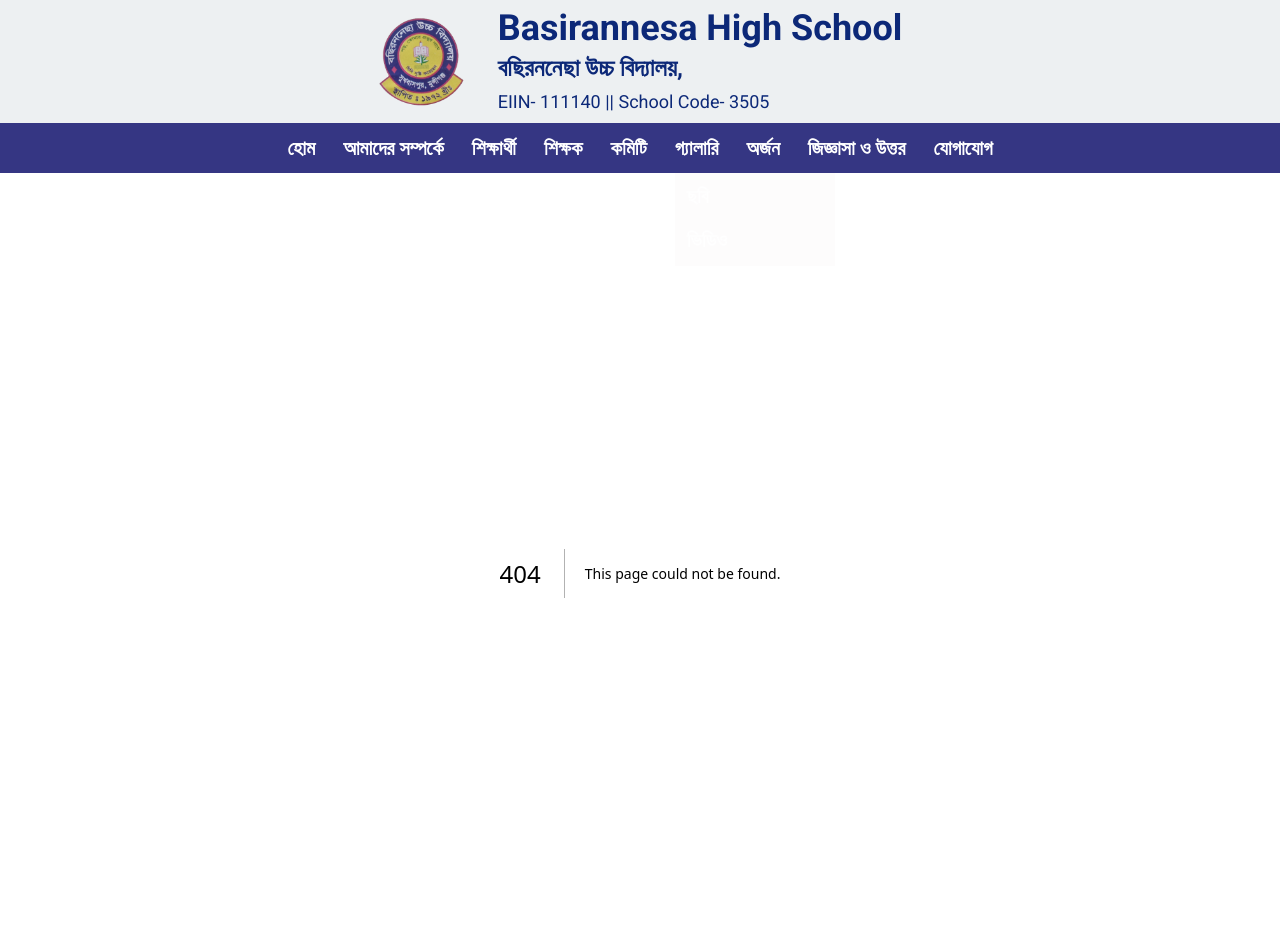
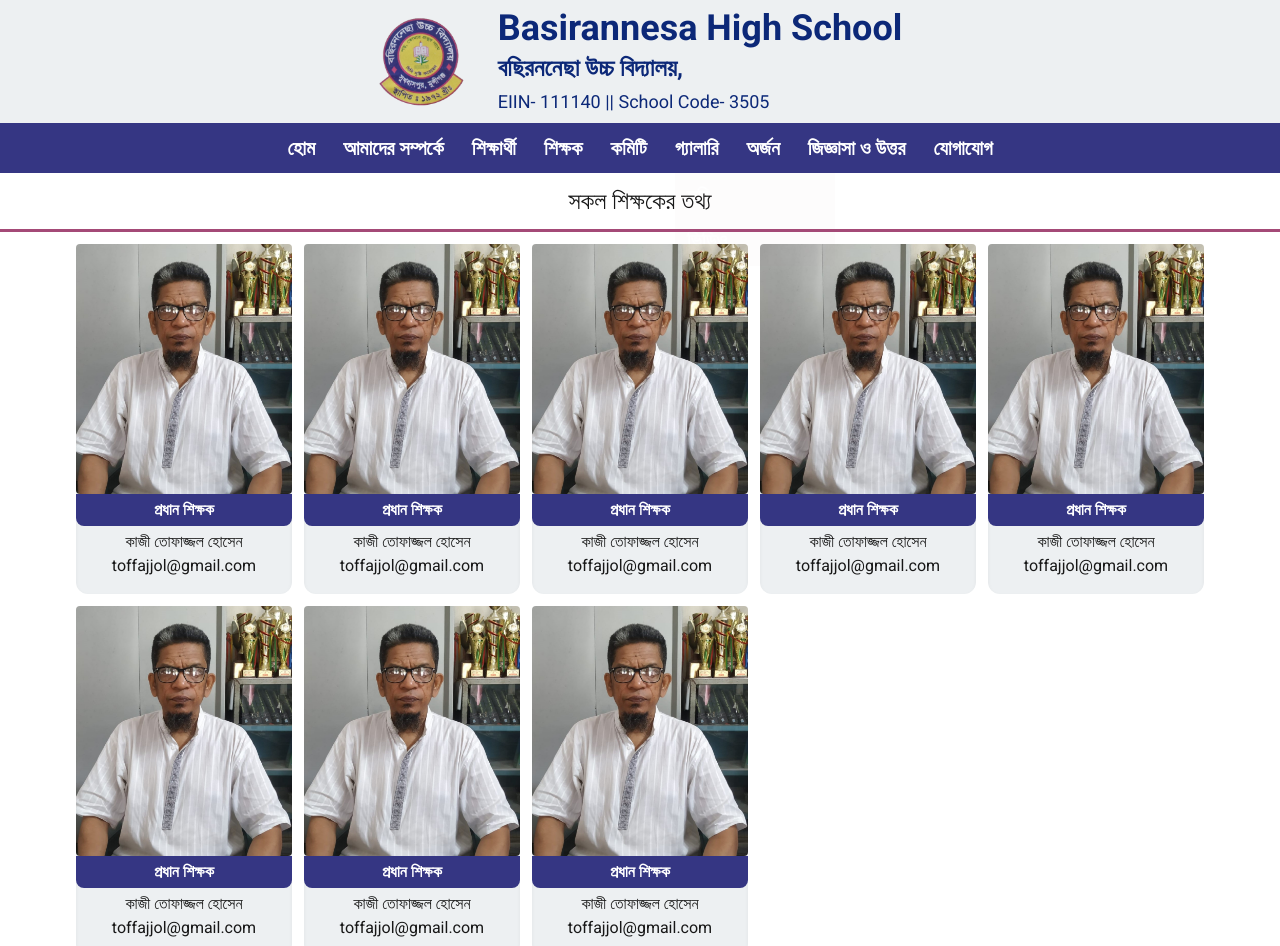
Before and after one commit to MahmudulHasan1211/basirannesa-high-school-website, a Next.js app in the folder front-end/: page /teacher in a window 1280 px wide. Before the commit this address had no page. Shown: the top 946 px of the page. Built offline with nearby package versions, Linux system fonts and the light colour scheme.

Commit message:
gallery added

```diff
--- a/front-end/app/components/Nav.tsx
+++ b/front-end/app/components/Nav.tsx
@@ -1,4 +1,5 @@
 "use client";
+import Link from "next/link";
 import { useState } from "react";
 
 export default function Nav() {
@@ -26,26 +27,47 @@ export default function Nav() {
     ${menuOpen ? "block" : "hidden"}
     md:h-auto md:w-auto md:flex md:flex-row md:static md:bg-transparent md:space-y-0 md:space-x-7 md:items-center md:justify-center md:font-light md:text-white`}
         >
-  <li className="text-xl font-bold cursor-pointer hover:text-[#008000]">হোম</li>
-  <li className="text-xl font-bold cursor-pointer hover:text-[#008000]">আমাদের সম্পর্কে</li>
-  <li className="text-xl font-bold cursor-pointer hover:text-[#008000]">শিক্ষার্থী</li>
-  <li className="text-xl font-bold cursor-pointer hover:text-[#008000]">শিক্ষক</li>
-  <li className="text-xl font-bold cursor-pointer hover:text-[#008000]">কমিটি</li>
+          <li className="text-xl font-bold cursor-pointer hover:text-[#008000]">
+          <Link href="/"> হোম</Link>
+
+          </li>
+          <li className="text-xl font-bold cursor-pointer hover:text-[#008000]">
+            আমাদের সম্পর্কে
+          </li>
+          <li className="text-xl font-bold cursor-pointer hover:text-[#008000]">
+            শিক্ষার্থী
+          </li>
+          <li className="text-xl font-bold cursor-pointer hover:text-[#008000]">
+          <Link href="/teacher"> শিক্ষক</Link>
+
+          </li>
+          <li className="text-xl font-bold cursor-pointer hover:text-[#008000]">
+            কমিটি
+          </li>
 
           {/* Gallery with submenu */}
           <li className="relative text-xl font-bold cursor-pointer hover:text-[#008000] group">
             গ্যালারি
             <ul className="absolute left-0 top-full mt-2 bg-[#a44a77] text-white  shadow-lg opacity-1 group-hover:opacity-100 transition-opacity duration-300 w-40 z-50 flex flex-col space-y-2 p-2">
-      <li className="cursor-pointer hover:text-[#008000] px-1 py-1 rounded">ছবি</li>
-      <li className="cursor-pointer hover:text-[#008000] px-1 py-1 rounded">ভিডিও</li>
+              <li className="cursor-pointer hover:text-[#008000] px-1 py-1 rounded">
+                ছবি
+              </li>
+              <li className="cursor-pointer hover:text-[#008000] px-1 py-1 rounded">
+                ভিডিও
+              </li>
             </ul>
           </li>
 
-  <li className="text-xl font-bold cursor-pointer hover:text-[#008000]">অর্জন</li>
-  <li className="text-xl font-bold cursor-pointer hover:text-[#008000]">জিজ্ঞাসা ও উত্তর</li>
-  <li className="text-xl font-bold cursor-pointer hover:text-[#008000]">যোগাযোগ</li>
+          <li className="text-xl font-bold cursor-pointer hover:text-[#008000]">
+            অর্জন
+          </li>
+          <li className="text-xl font-bold cursor-pointer hover:text-[#008000]">
+            জিজ্ঞাসা ও উত্তর
+          </li>
+          <li className="text-xl font-bold cursor-pointer hover:text-[#008000]">
+            যোগাযোগ
+          </li>
         </ul>
-
       </nav>
     </div>
   );
--- a/front-end/app/components/Slider.tsx
+++ b/front-end/app/components/Slider.tsx
@@ -47,7 +47,7 @@ export default function Slider() {
   const goTo = (index: number) => setCurrent(index);
 
   return (
-    <div className="w-full h-auto flex justify-center items-center py-6 md:py-12">
+    <div className="w-full h-auto flex justify-center items-center py-6 md:py-2">
       <div className="relative w-[90vw] md:w-[1000px] h-[350px] md:h-[600px] overflow-hidden rounded-lg shadow-lg">
         {slides.map((slide, index) => (
           <div
--- /dev/null
+++ b/front-end/app/teacher/page.tsx
@@ -0,0 +1,138 @@
+import Image from "next/image";
+import head from "../../public/head.jpeg";
+
+export default function Teacher() {
+  return (
+    <div className="text-center">
+      <h1 className="text-2xl p-3">সকল শিক্ষকের তথ্য</h1>
+      <div className="border-t-[3px] border-[#a44a77]" />
+      <div className="w-[90%] h-auto p-3 mx-auto ">
+        <div className="grid grid-cols-1 md:grid-cols-5 gap-3 ">
+          {/*  */}
+          <div className="bg-[#edf0f2] h-[500px] md:h-[350px] rounded-xl inset-shadow-sm text-center">
+            <div className="w-full h-[400px] md:h-[250px] relative mx-auto overflow-hidden">
+              <Image
+                src={head}
+                alt="Picture of the author"
+                fill
+                className="object-cover rounded transition-transform duration-300 hover:scale-110"
+              />
+            </div>
+            <h2 className=" text-[16px] font-semibold bg-[#353683] text-white p-1 rounded-b-lg">
+              প্রধান শিক্ষক
+            </h2>
+            <p className="mt-1">কাজী তোফাজ্জল হোসেন</p>
+            <p>toffajjol@gmail.com</p>
+          </div>
+          {/* demo start */}
+          <div className="bg-[#edf0f2] h-[500px] md:h-[350px] rounded-xl inset-shadow-sm text-center">
+            <div className="w-full h-[400px] md:h-[250px] relative mx-auto overflow-hidden">
+              <Image
+                src={head}
+                alt="Picture of the author"
+                fill
+                className="object-cover rounded transition-transform duration-300 hover:scale-110"
+              />
+            </div>
+            <h2 className=" text-[16px] font-semibold bg-[#353683] text-white p-1 rounded-b-lg">
+              প্রধান শিক্ষক
+            </h2>
+            <p className="mt-1">কাজী তোফাজ্জল হোসেন</p>
+            <p>toffajjol@gmail.com</p>
+          </div>
+          <div className="bg-[#edf0f2] h-[500px] md:h-[350px] rounded-xl inset-shadow-sm text-center">
+            <div className="w-full h-[400px] md:h-[250px] relative mx-auto overflow-hidden">
+              <Image
+                src={head}
+                alt="Picture of the author"
+                fill
+                className="object-cover rounded transition-transform duration-300 hover:scale-110"
+              />
+            </div>
+            <h2 className=" text-[16px] font-semibold bg-[#353683] text-white p-1 rounded-b-lg">
+              প্রধান শিক্ষক
+            </h2>
+            <p className="mt-1">কাজী তোফাজ্জল হোসেন</p>
+            <p>toffajjol@gmail.com</p>
+          </div>
+          <div className="bg-[#edf0f2] h-[500px] md:h-[350px] rounded-xl inset-shadow-sm text-center">
+            <div className="w-full h-[400px] md:h-[250px] relative mx-auto overflow-hidden">
+              <Image
+                src={head}
+                alt="Picture of the author"
+                fill
+                className="object-cover rounded transition-transform duration-300 hover:scale-110"
+              />
+            </div>
+            <h2 className=" text-[16px] font-semibold bg-[#353683] text-white p-1 rounded-b-lg">
+              প্রধান শিক্ষক
+            </h2>
+            <p className="mt-1">কাজী তোফাজ্জল হোসেন</p>
+            <p>toffajjol@gmail.com</p>
+          </div>
+          <div className="bg-[#edf0f2] h-[500px] md:h-[350px] rounded-xl inset-shadow-sm text-center">
+            <div className="w-full h-[400px] md:h-[250px] relative mx-auto overflow-hidden">
+              <Image
+                src={head}
+                alt="Picture of the author"
+                fill
+                className="object-cover rounded transition-transform duration-300 hover:scale-110"
+              />
+            </div>
+            <h2 className=" text-[16px] font-semibold bg-[#353683] text-white p-1 rounded-b-lg">
+              প্রধান শিক্ষক
+            </h2>
+            <p className="mt-1">কাজী তোফাজ্জল হোসেন</p>
+            <p>toffajjol@gmail.com</p>
+          </div>
+          <div className="bg-[#edf0f2] h-[500px] md:h-[350px] rounded-xl inset-shadow-sm text-center">
+            <div className="w-full h-[400px] md:h-[250px] relative mx-auto overflow-hidden">
+              <Image
+                src={head}
+                alt="Picture of the author"
+                fill
+                className="object-cover rounded transition-transform duration-300 hover:scale-110"
+              />
+            </div>
+            <h2 className=" text-[16px] font-semibold bg-[#353683] text-white p-1 rounded-b-lg">
+              প্রধান শিক্ষক
+            </h2>
+            <p className="mt-1">কাজী তোফাজ্জল হোসেন</p>
+            <p>toffajjol@gmail.com</p>
+          </div>
+          <div className="bg-[#edf0f2] h-[500px] md:h-[350px] rounded-xl inset-shadow-sm text-center">
+            <div className="w-full h-[400px] md:h-[250px] relative mx-auto overflow-hidden">
+              <Image
+                src={head}
+                alt="Picture of the author"
+                fill
+                className="object-cover rounded transition-transform duration-300 hover:scale-110"
+              />
+            </div>
+            <h2 className=" text-[16px] font-semibold bg-[#353683] text-white p-1 rounded-b-lg">
+              প্রধান শিক্ষক
+            </h2>
+            <p className="mt-1">কাজী তোফাজ্জল হোসেন</p>
+            <p>toffajjol@gmail.com</p>
+          </div>
+          <div className="bg-[#edf0f2] h-[500px] md:h-[350px] rounded-xl inset-shadow-sm text-center">
+            <div className="w-full h-[400px] md:h-[250px] relative mx-auto overflow-hidden">
+              <Image
+                src={head}
+                alt="Picture of the author"
+                fill
+                className="object-cover rounded transition-transform duration-300 hover:scale-110"
+              />
+            </div>
+            <h2 className=" text-[16px] font-semibold bg-[#353683] text-white p-1 rounded-b-lg">
+              প্রধান শিক্ষক
+            </h2>
+            <p className="mt-1">কাজী তোফাজ্জল হোসেন</p>
+            <p>toffajjol@gmail.com</p>
+          </div>
+          {/*  */}
+        </div>
+      </div>
+    </div>
+  );
+}
```
Also changed, not shown: front-end/app/components/Notice.tsx (+18 -10 lines). Lines whose indentation alone changed are shown as unchanged.
